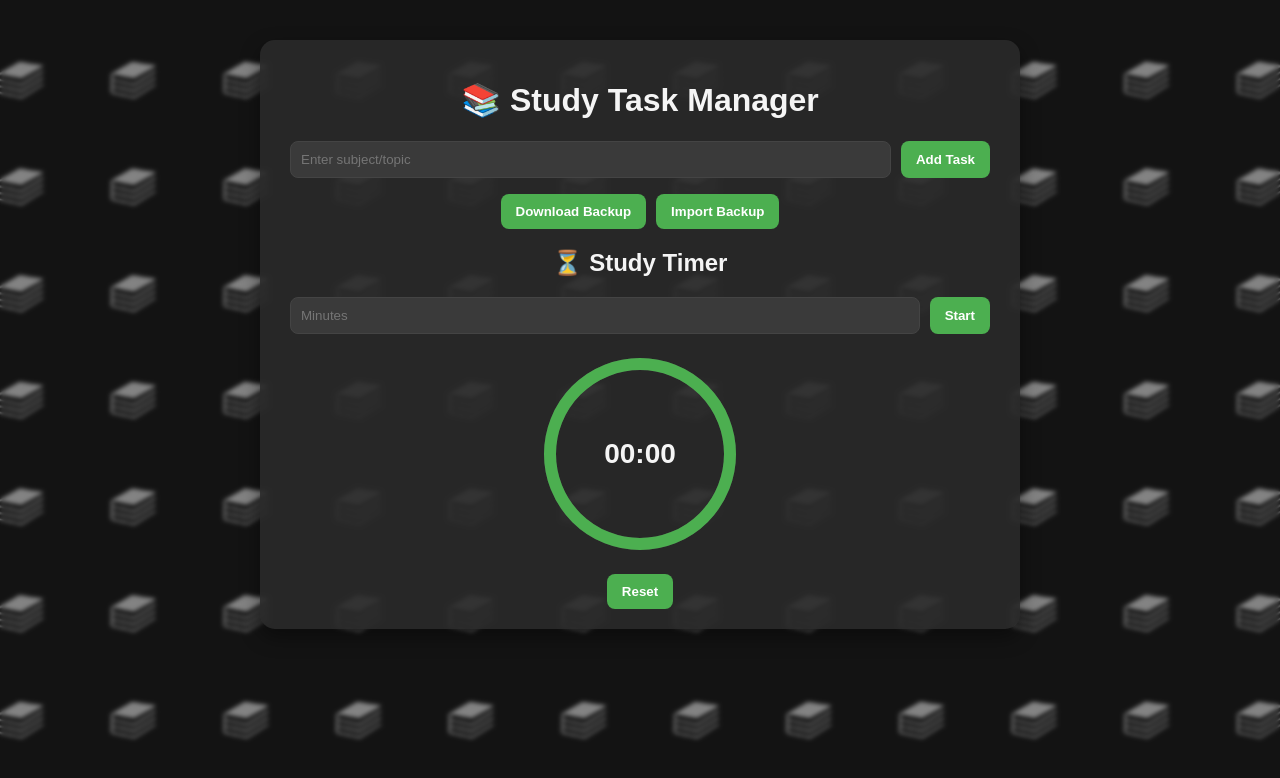
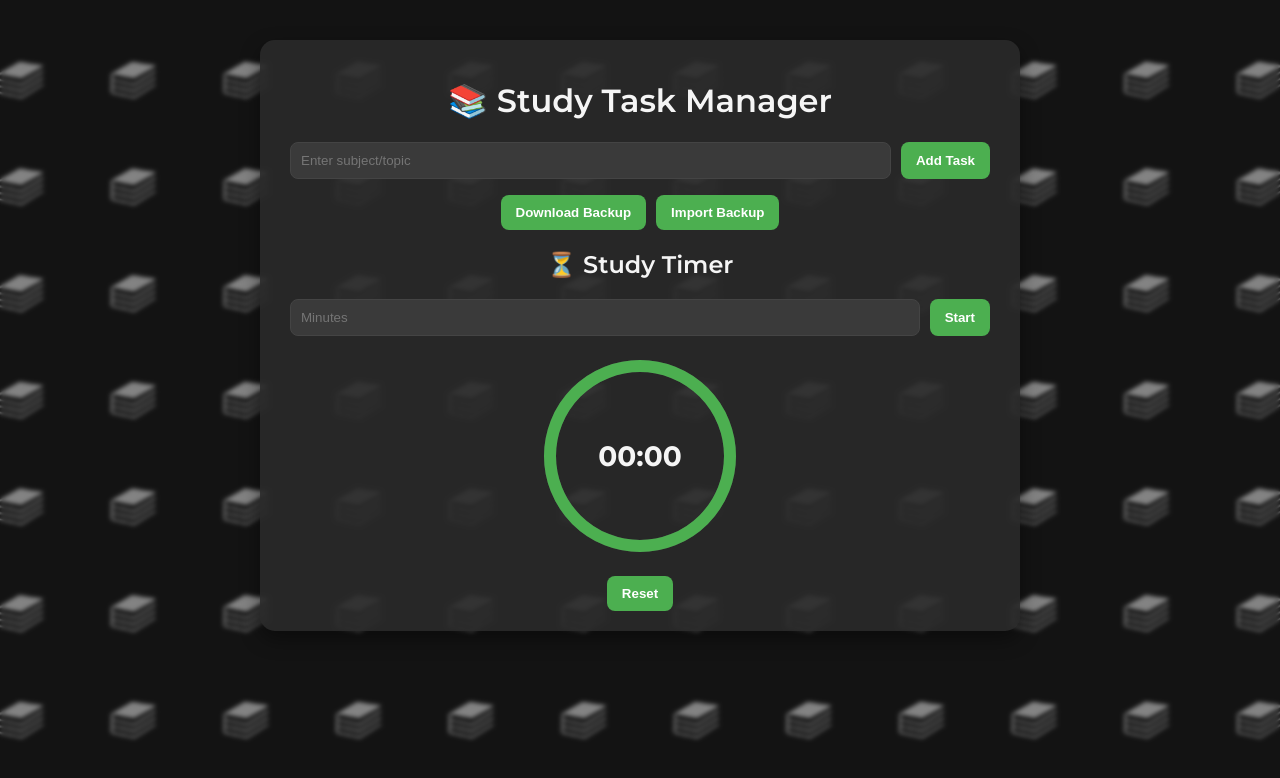
Before and after one commit to chavitinasrivaruntej/study-task-manager, a plain HTML site: page index.html in a window 1280 px wide. Drawn offline with Linux system fonts and the light colour scheme.

Commit message:
Update index.html

```diff
--- a/index.html
+++ b/index.html
@@ -3,10 +3,14 @@
 <head>
   <meta charset="UTF-8">
   <title>Study Task Manager</title>
+  <link rel="preconnect" href="https://fonts.googleapis.com">
+  <link rel="preconnect" href="https://fonts.gstatic.com" crossorigin>
+  <link href="https://fonts.googleapis.com/css2?family=Montserrat:wght@300;400;500;600;700&display=swap" rel="stylesheet">
+
   <link rel="icon" type="image/png" href="favicon.png">
   <style>
     body {
-       font-family: Arial, sans-serif;
+       font-family: 'Montserrat', sans-serif;
   margin: 0;
   padding: 0;
   display: flex;
@@ -22,6 +26,10 @@
   background-repeat: no-repeat;
   background-attachment: fixed;
     }
+    h1, h2 {
+  font-weight: 600;
+}
+
 
     @keyframes gradientWave {
       0% { background-position: 0% 50%; }
```
